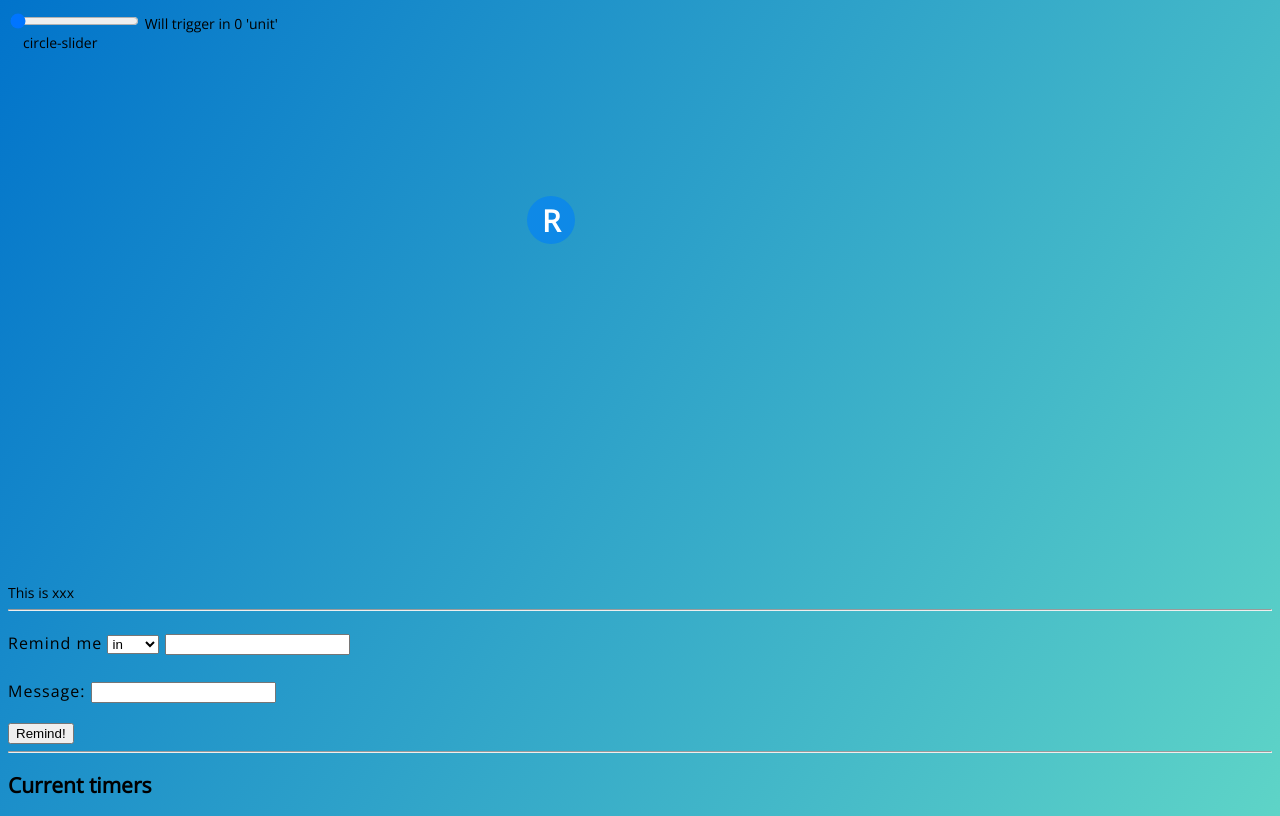
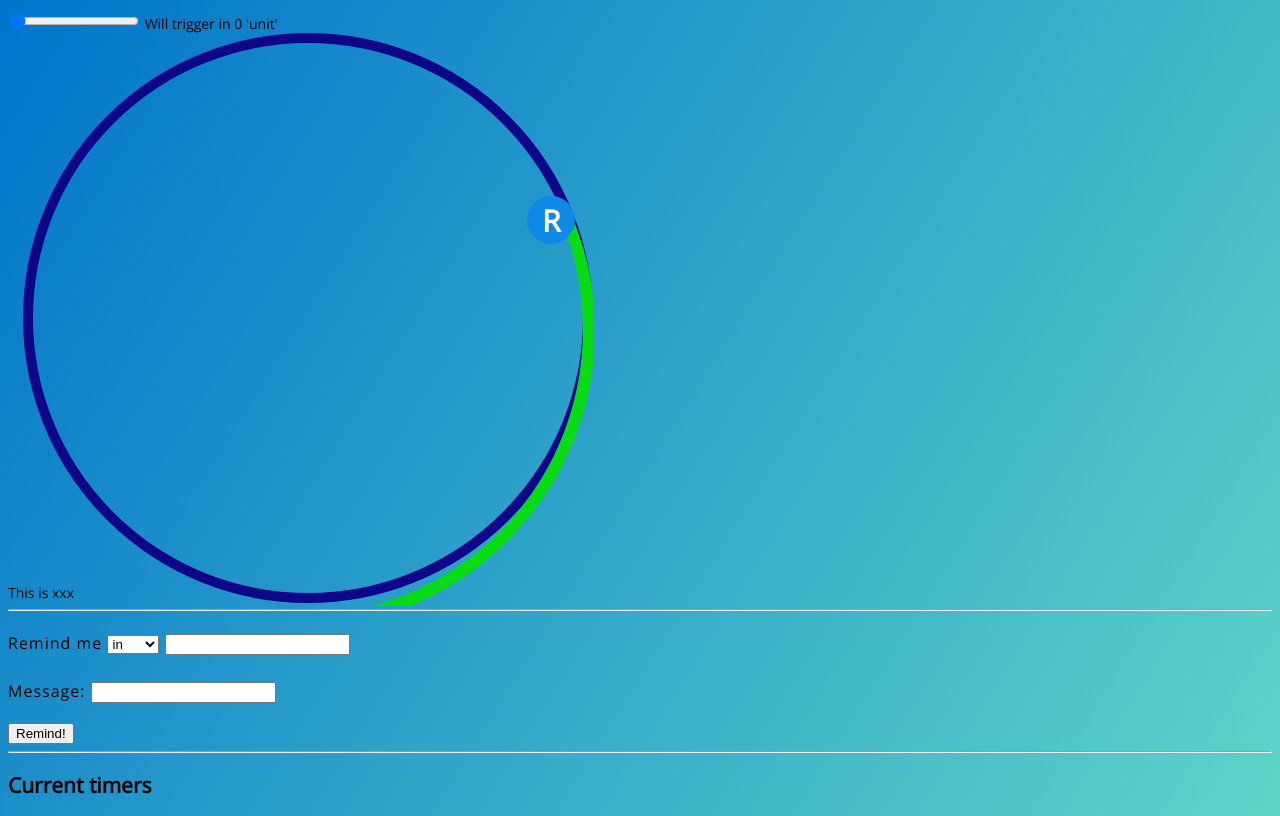
Before and after one commit to Chevron9/rembud, a website with bundled scripts: page index.html in a window 1280 px wide. Shown: the part 43-859 px from the top of the page. Built offline with nearby package versions, Linux system fonts and the light colour scheme.

Commit message:
added radial controller structure

```diff
--- a/index.html
+++ b/index.html
@@ -29,7 +29,11 @@
             </div>
           </div>
         </div>
-        <div>circle-slider</div>
+        <div class="circle_slider">
+          <div class="overlay_wrap1">
+            <div class="overlay1"></div>
+          </div>
+        </div>
       </div>
     </div>
     This is <span id="radial_output">xxx</span>
--- a/styles/style.css
+++ b/styles/style.css
@@ -74,36 +74,42 @@ p, li {
 	position: absolute;
 	top: 50%;
 	left: 50%;
-	-webkit-transform: translate(-50%,-50%);
 	transform: translate(-50%,-50%);
 }
 
-
-
-/* .circle {
-  border: 10px solid #ffffff;
-  border-radius: 50%;
-  width: 150px;
-  height: 150px;
+/* This is the backgroudn circle */
+.circle_slider {
+	position: absolute;
+	top: 0;
+	left: 0;
+	width: 100%;
+	height: 100%;
+	border: 10px solid #0e0688;
+	border-radius: 50%;
+	z-index: 0;
 }
 
-.radial_control {
-	position: relative;
-	width: 100%;
-	height: 100%;
+.overlay_wrap1 {
+	position: absolute;
+	top: -9px;
+	right: -10px;
+	height: calc(100% + 22px);
+	width: calc(50% + 10px);
+	overflow: hidden;
 }
 
-.radial_handle {
-  cursor: pointer;
-  top: 0%;
-  left: 50%;
-  transform: translate(-50%,-50%);
-  text-align: center;
-  position: absolute;
-  padding: 0;
-
-  border: 3px solid red;
-  border-radius: 50%;
-  background-color: red;
-
-} */
+.overlay1 {
+	position: absolute;
+	background-color: transparent;
+	top: 0;
+	right: 0;
+	height: 100%;
+	width: calc(100% + 10px);
+	transform-origin: 10px 50%;
+	transform: rotate(1.2356rad);
+	border-radius: 0 99999px 99999px 0;
+	border: 12px solid #09db14;
+	border-left: none;
+	margin-right: -1px;
+	margin-top: -1px;
+}
```
